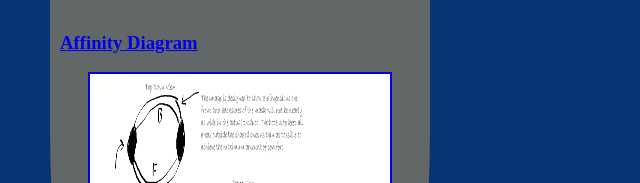
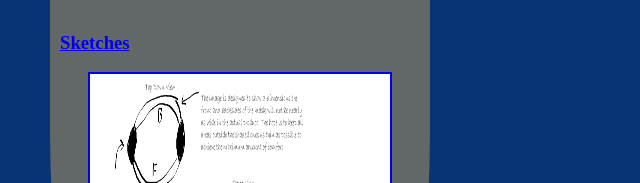
Before and after one commit to tikehoe/tikehoe.github.io, a plain HTML site: page index.html in a window 1280 px wide. Shown: the part 1163-1346 px from the top of the page, 0-640 px from the left. Drawn offline with Linux system fonts and the light colour scheme.

Commit message:
changed hyperlink text

```diff
--- a/index.html
+++ b/index.html
@@ -42,7 +42,7 @@
             <!--Sketches Assignment-->
             <section class="project">
                 <a href="files/project sketches.pdf">
-                    <h3>Affinity Diagram</h3>
+                    <h3>Sketches</h3>
                 </a>
                 <a href="files/project sketches.pdf">
                     <img src="images/project management image 2.png">
--- a/styles.css
+++ b/styles.css
@@ -15,7 +15,10 @@ h1{
     background-color: #fada5f;
     font-family: 'Times New Roman', Times, serif;
 }
-.projects { display:flex; flex-wrap:wrap; }
+.projects {
+    display:flex;
+    flex-wrap:wrap;
+}
 .projects{
     width: 30%;
     margin: 10px;
```
